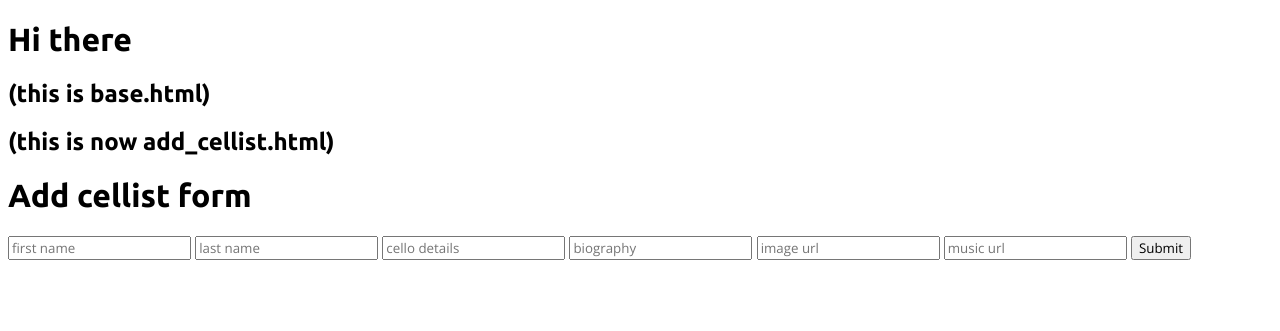
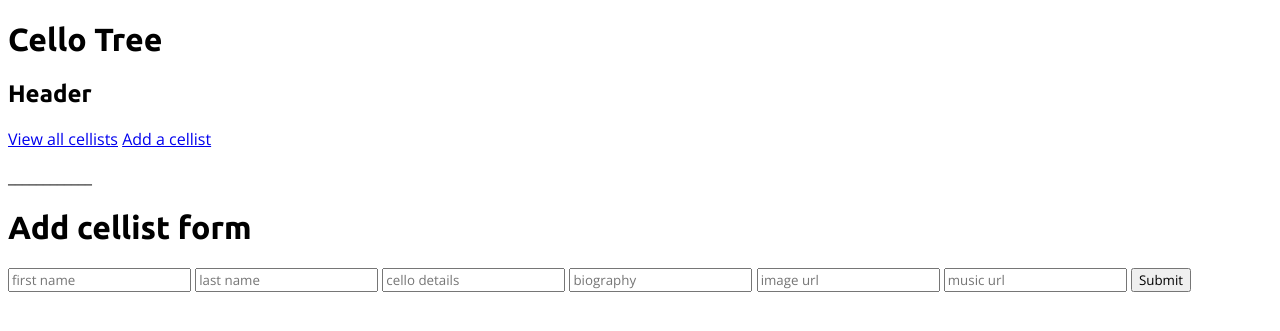
Before and after one commit to coriography/cello_tree, a Flask app: page /add_cellist in a window 1280 px wide. Shown: the top 331 px of the page. Run offline with Flask 2, Linux system fonts and the light colour scheme.

Commit message:
reorganized html layout

```diff
--- a/templates/add_cellist.html
+++ b/templates/add_cellist.html
@@ -1,7 +1,6 @@
 {% extends 'base.html' %}
 
 {% block body %}
-    <h2>(this is now add_cellist.html)</h2>
     <h1>Add cellist form</h1>
     <form id="add_cellist">
         <input type="text" id="fname" placeholder="first name">
--- a/templates/base.html
+++ b/templates/base.html
@@ -15,8 +15,11 @@
     <title>Cello Tree</title>
 </head>
 <body>
-    <h1>Hi there</h1>
-    <h2>(this is base.html)</h2>
+    <h1>Cello Tree</h1>
+    <h2>Header</h2>
+    <a href="/all_cellists">View all cellists</a>
+    <a href="/add_cellist">Add a cellist</a>
+    <p>____________</p>
 
     {% block body %}{% endblock %}
     <script src="/static/ajax.js"></script>
--- a/templates/home.html
+++ b/templates/home.html
@@ -24,9 +24,6 @@ display "hello, username"
 
 <h3 id="display_response"></h3>
 
-<a href="/all_cellists">View all cellists</a>
-<a href="/add_cellist">Add a cellist</a>
-
 <h3>About Cello Tree</h3>
 <p>Lorem ipsum dolor sit amet, consectetur adipiscing elit, sed do eiusmod tempor incididunt ut labore et dolore magna aliqua. Ut enim ad minim veniam, quis nostrud exercitation ullamco laboris nisi ut aliquip ex ea commodo consequat. Duis aute irure dolor in reprehenderit in voluptate velit esse cillum dolore eu fugiat nulla pariatur. Excepteur sint occaecat cupidatat non proident, sunt in culpa qui officia deserunt mollit anim id est laborum.</p>
 
```
